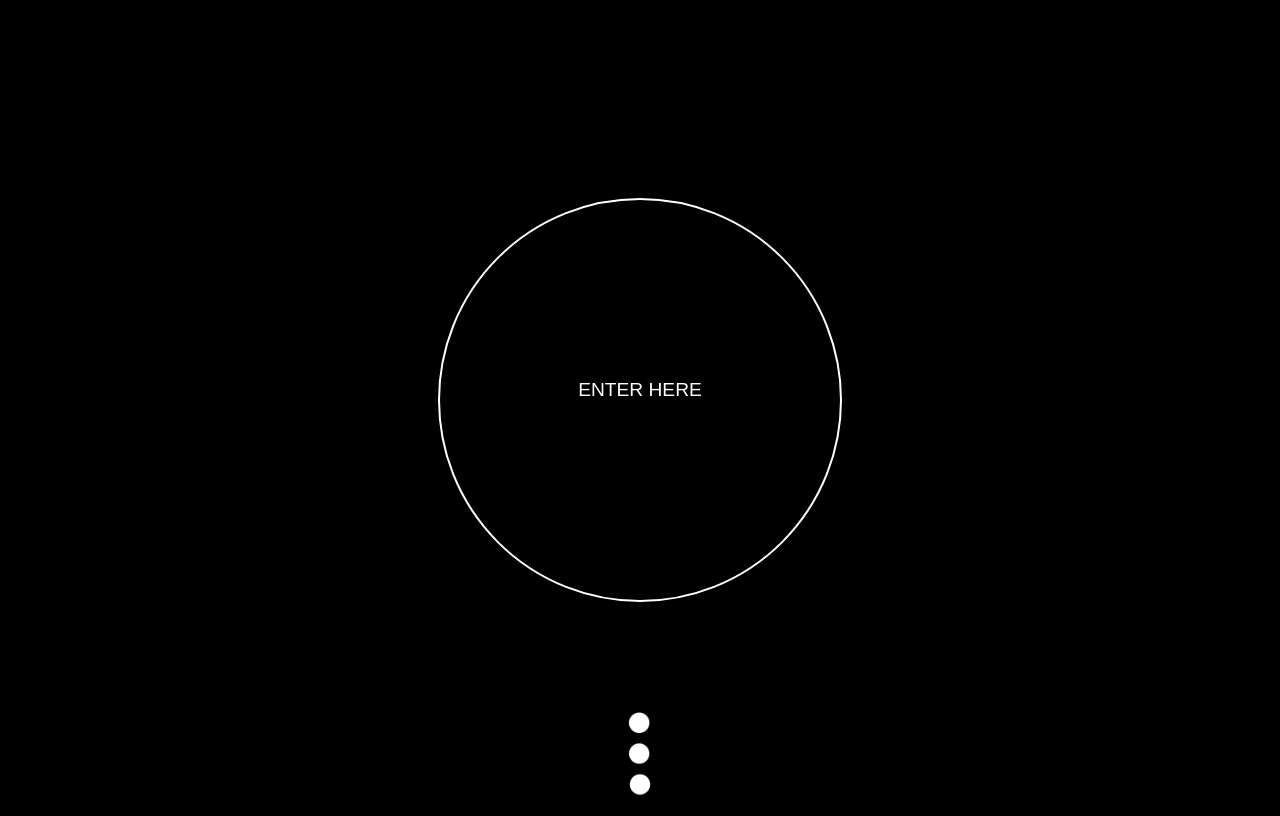
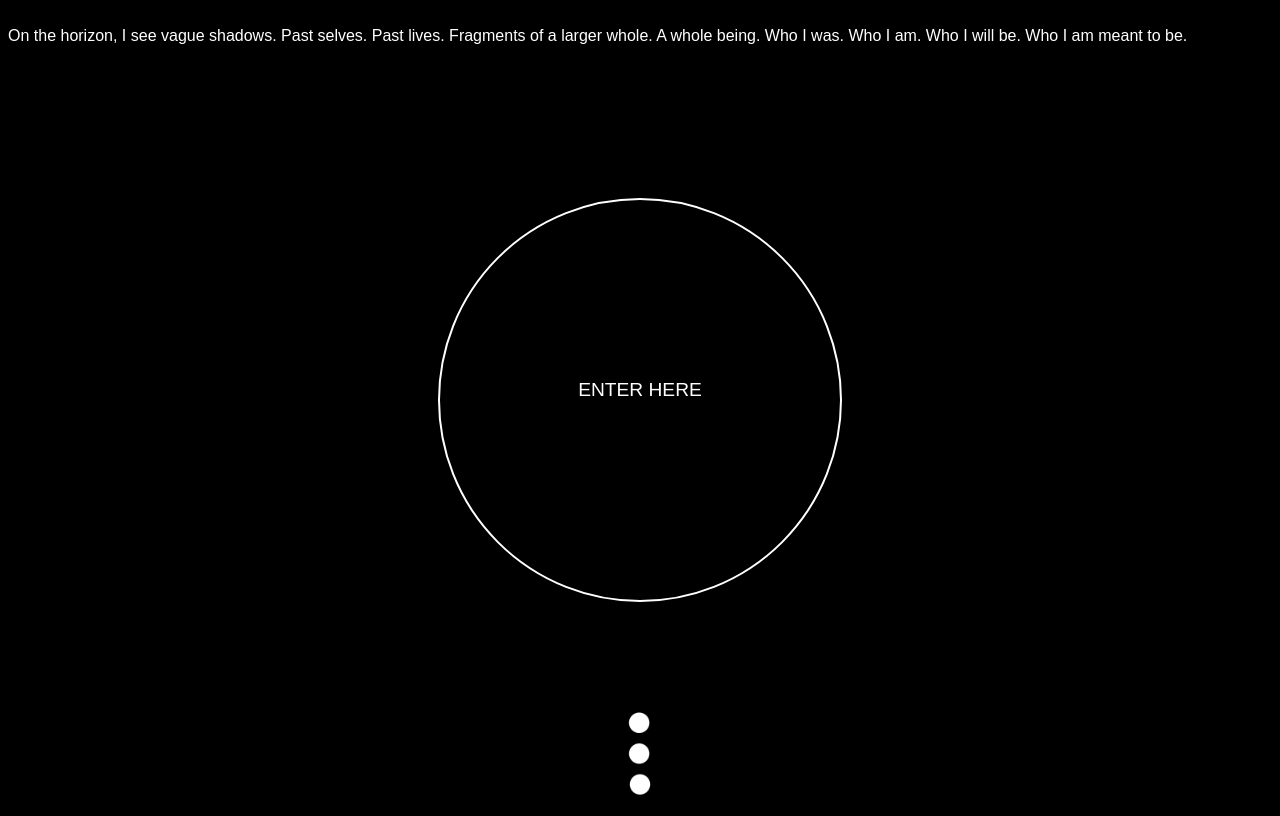
Before and after one commit to nathanduker/Assignment1, a plain HTML site: page index.html in a window 1280 px wide. Drawn offline with Linux system fonts and the light colour scheme; a web font is replaced by a local one.

Commit message:
Added a bit of flavor text. Still experimenting with the overall content of this page.

```diff
--- a/index.html
+++ b/index.html
@@ -18,6 +18,12 @@
 
     </div>
 
+    <div id="fragmentContainer">
+
+       <p>On the horizon, I see vague shadows. Past selves. Past lives. Fragments of a larger whole. A whole being. Who I was. Who I am. Who I will be. Who I am meant to be.</p>
+
+    </div>
+
     <footer>
         <img src="assets/images/decal1.png" alt="decal1" id="decal1">
     </footer>
```
